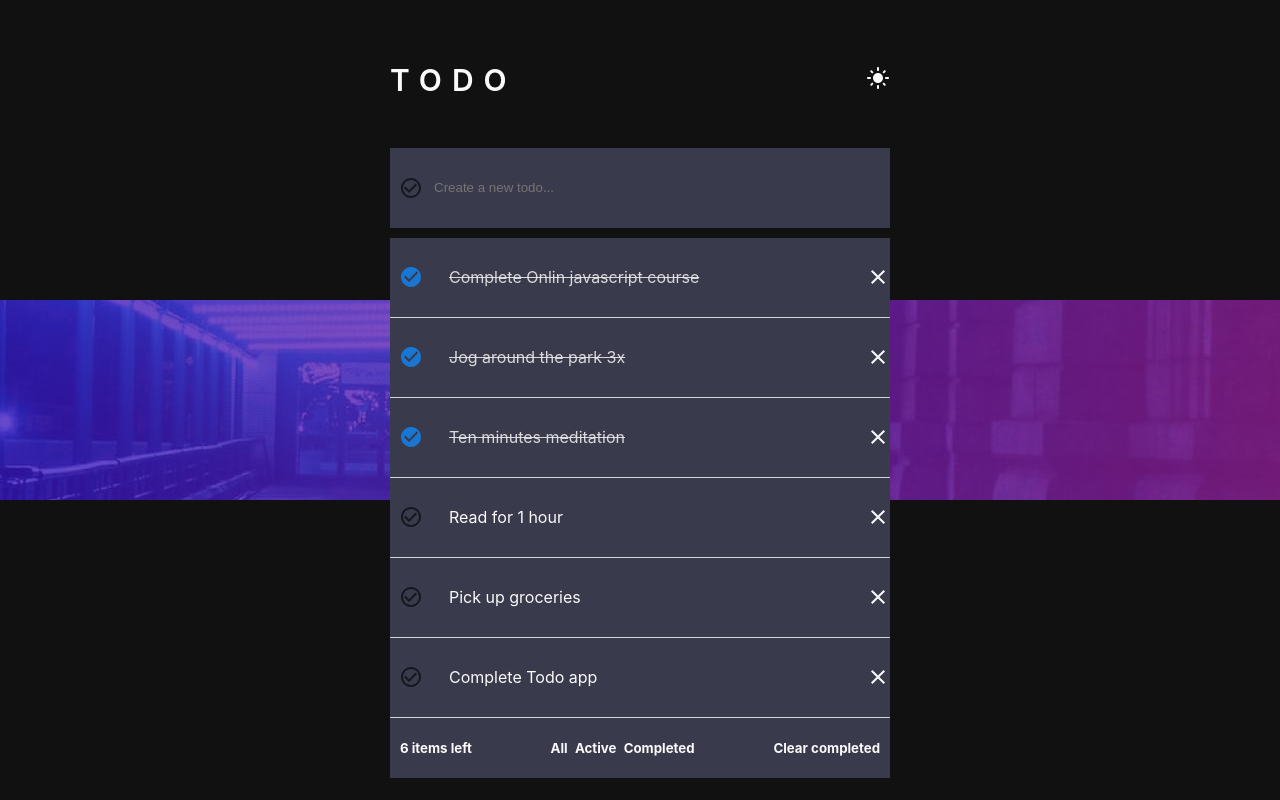
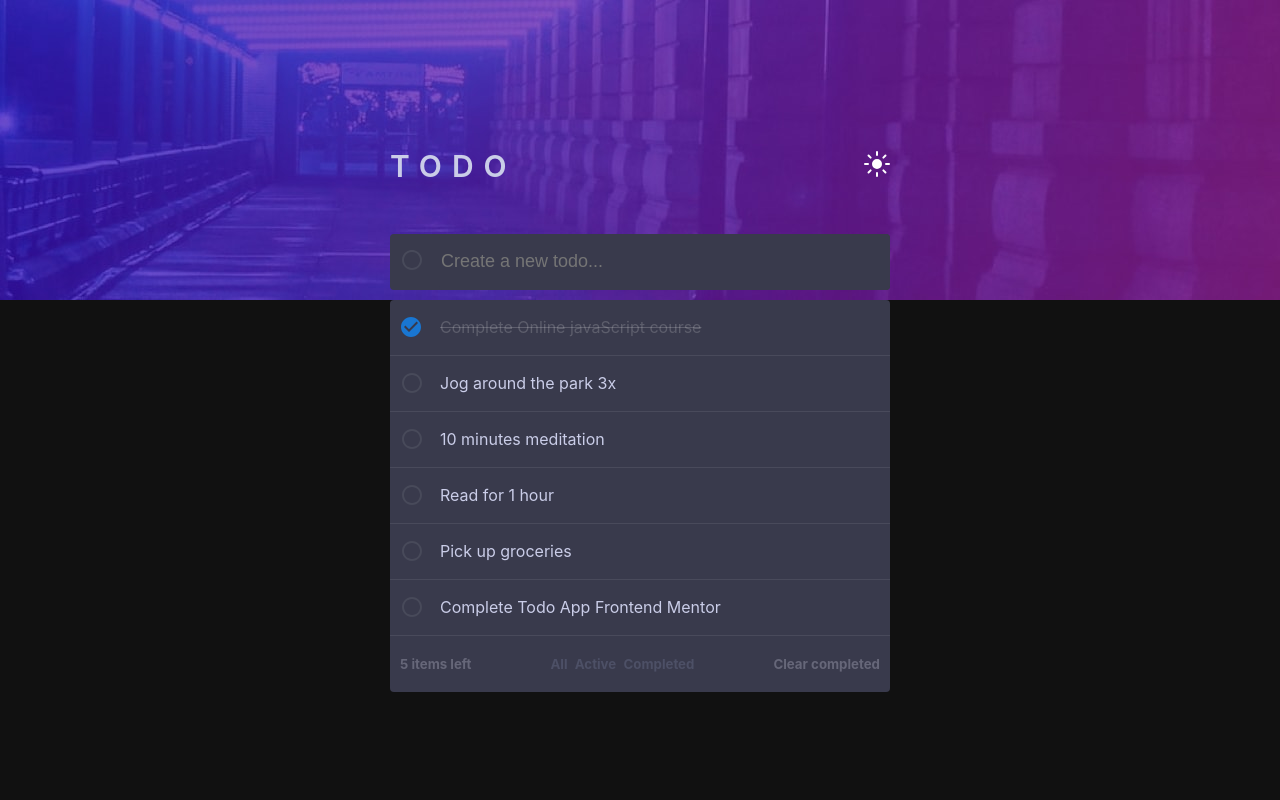
Before and after one commit to AdeCode/credit-todo, a React (Create React App) app: page / in a window 1280 px wide. Built offline with nearby package versions, Linux system fonts and the light colour scheme; a web font is replaced by a local one.

Commit message:
added a data file

```diff
--- a/src/App.js
+++ b/src/App.js
@@ -2,8 +2,8 @@ import './App.scss';
 import './style/theme.scss'
 import { useState } from 'react';
 import TodoList from './components/TodoList';
-import LightModeIcon from '@mui/icons-material/LightMode';
-import DarkModeIcon from '@mui/icons-material/DarkMode';
+import moon from './images/icon-moon.svg'
+import sun from './images/icon-sun.svg'
 
 function App() {
   const [theme, setTheme] = useState('dark')
@@ -19,23 +19,19 @@ function App() {
   return (
     <div className={`App ${theme}`}>
       <div className='container'>
-        <div className='content'>
             <div className='header'>
               <h4 className='header-title'>TODO</h4>
               <span onClick={toggleTheme} style={{ cursor:'pointer' }}>
-                {theme === 'dark' ? <LightModeIcon/> : <DarkModeIcon/>}
+                {theme === 'dark' ? <img src={sun} alt='light'/> : <img src={moon} alt='dark'/>}
               </span>
               {/* <LightModeIcon/> */}
               {/* <button onClick={toggleTheme}>Change Theme</button> */}
             </div>
             <TodoList />
-        </div>
       </div>
       {/* <header>
 
       </header> */}
-
-
     </div>
   );
 }
--- a/src/App.scss
+++ b/src/App.scss
@@ -7,32 +7,27 @@
 .App {
   height: 100vh;
   display: flex;
-  flex-direction: column;
   justify-content: center;
   align-items: center;
   background-color: var(--theme-page-background);
   color: var(--theme-page-text);
   margin: 0;
   padding: 0;
+  background-image: var(--theme-background-desktop-image);
+  background-repeat:no-repeat;
 }
 
 .container{
-  background-image: var(--theme-background-desktop-image);
-  width: 100vw;
-  display: flex;
-  justify-content: center;
-  align-items: center;
-}
+  // width: 100vw;
+  // display: flex;
+  // justify-content: center;
+  // align-items: center;
 
-.content{
-  // background: var(--theme-content-background);
-  height: 200px;
   width: 500px;
   display: flex;
   flex-direction: column;
-  justify-content: center;
-  align-items: center;
-  //background-image: var(--theme-background-image);
+  // justify-content: center;
+  // align-items: center;
 }
 
 .row{
@@ -44,7 +39,7 @@
   display: flex;
   justify-content: space-between;
   align-items: center;
-  // background: var(--theme-background-desktop);
+  color: var(--theme-text);
   &-title{
     font-weight: 600;
     font-stretch: expanded;
@@ -53,12 +48,27 @@
   }
 }
 
+.input, .card{
+  height: 7vh;
+  background-color: var(--theme-card-background);
+  // color: var(--theme-card-color);
+}
+
 .input{
   width: 100%;
-  height: 10vh;
+  border: none;
+  border-radius: 4px;
+  color: var(--theme-card-color);
+  font-size: 18px;
+}
+
+.form-group{
+  display: flex;
+  align-items: center;
   background-color: var(--theme-card-background);
-  border: none;
-
+  margin: 10px 0;
+  border-radius: 4px;
+  height: 7vh;
 }
 
 .completed{
@@ -70,9 +80,7 @@
   display: flex;
   align-items: center;
   justify-content: space-between;
-  height: 10vh;
-  background-color: var(--theme-card-background);
-  border-bottom: 1px solid var(--card-border);
+  border-bottom: 0.5px solid var(--card-border);
   color: var(--theme-page-text);
 }
 
@@ -88,22 +96,131 @@ input:focus{
   outline: none;
 }
 
-.form-group{
-  display: flex;
-  align-items: center;
-  background-color: var(--theme-card-background);
-  margin: 10px 0;
-}
+
 
 .footer-menu{
   display: flex;
   justify-content: space-between;
   background-color: var(--theme-card-background);
   padding: 0 10px;
+  color: var(--theme-new-bg);
 }
 
 .mid-item{
   display: flex;
   justify-content: space-between;
   width: 30%;
+
+  .item:hover{
+    color: var(--footer-menu-text-hover);
+  }
 }
+
+.active{
+  background-color: aqua;
+}
+
+.card:first-child{
+    border-top-left-radius: 4px;
+    border-top-right-radius: 4px;
+}
+
+.radio{
+  color: var(--theme-radio-button);
+}
+
+.circle{
+  color: var(--card-border);
+  // opacity: 0.2;
+}
+
+@media screen and (max-width: 375px) {
+  .header-title{
+    font-size: 20px;
+  }
+
+  .container{
+    width: 90vw;
+    height: 100%;
+  }
+
+  .title{
+    font-size: 0.7rem;
+  }
+
+  .footer-menu{
+    font-size: 0.7rem;
+  }
+
+  .App{
+    background-image: var(--theme-background-mobile-image);
+  }
+
+  .footer-menu{
+    margin-top: 3vh;
+    border-radius: 4px;
+    height: 7vh;
+    align-items: center;
+  }
+
+  .card-container{
+    border-radius: 4px;
+  }
+
+  .card{
+    padding-right: 10px;
+
+    .title{
+      padding-left: 5px;
+    }
+  }
+
+  .card:last-child{
+    border-bottom-left-radius: 4px;
+    border-bottom-right-radius: 4px;
+    font-size: 0.7rem;
+    padding: 0 5px 0 10px;
+    border-bottom: none;
+  }
+
+  .card:first-child{
+    border-top-left-radius: 4px;
+    border-top-right-radius: 4px;
+  }
+  .item-left, .item-right{
+    display: none;
+  }
+  .mid-item{
+    width: 100%;
+    justify-content: center;
+
+    .item{
+      margin: 0 5px;
+
+    }
+
+  }
+}
+
+@media screen and (min-width: 376px){
+  .close{
+    display: none;
+  }
+
+  .card:last-child{
+    display: none;
+  }
+
+  .item-left, .item-right{
+    color: var(--theme-new-bg-light);
+  }
+  .footer-menu{
+    align-items: center;
+    height: 7vh;
+    border-bottom-left-radius: 4px;
+    border-bottom-right-radius: 4px;
+  }
+  .title{
+    width: 90%;
+  }
+}
--- a/src/components/AddTodo.js
+++ b/src/components/AddTodo.js
@@ -2,19 +2,26 @@ import React from 'react'
 import CheckCircleIcon from '@mui/icons-material/CheckCircle';
 import CheckCircleOutlineIcon from '@mui/icons-material/CheckCircleOutline';
 import Checkbox from '@mui/material/Checkbox';
+import RadioButtonUncheckedIcon from '@mui/icons-material/RadioButtonUnchecked';
 
 export default function AddTodo({ onSubmit, onChange, title }) {
     return (
         <div>
             <form onSubmit={onSubmit}>
                 <div className='form-group'>
-                    <span>
+                    <span style={{ marginRight:'15px' }}>
                         {/* <input
                         type="checkbox"
                         /> */}
 
-                        <Checkbox
+                        {/* <Checkbox
                             icon={<CheckCircleOutlineIcon />}
+                        /> */}
+                        <RadioButtonUncheckedIcon
+                            icon={<CheckCircleOutlineIcon />}
+                            checkedIcon={<CheckCircleIcon />}
+                            style={{ marginLeft:'10px'}}
+                            className='circle'
                         />
                     </span>
                     <input
--- a/src/components/Card.js
+++ b/src/components/Card.js
@@ -3,26 +3,50 @@ import CheckCircleIcon from '@mui/icons-material/CheckCircle';
 import CheckCircleOutlineIcon from '@mui/icons-material/CheckCircleOutline';
 import Checkbox from '@mui/material/Checkbox';
 import CloseIcon from '@mui/icons-material/Close';
+import cross from '../images/icon-cross.svg'
+import favicon from '../images/favicon-32x32.png'
+import RadioButtonUncheckedIcon from '@mui/icons-material/RadioButtonUnchecked';
+
+
 
 export default function Card({title,deleteTask,markComplete,status}) {
   return (
     <div className='card'>
-        {/* <input
-            type="checkbox"
-            checked={!status}
-            onChange={markComplete}
-        /> */}
-        <Checkbox
+        {/* <Checkbox
             checked={!status}
             onChange={markComplete}
             icon={<CheckCircleOutlineIcon />}
             checkedIcon={<CheckCircleIcon />}
 
-        />
+        /> */}
+
+        {status===true ?
+            <RadioButtonUncheckedIcon
+                checked={!status}
+                onClick={markComplete}
+                icon={<CheckCircleOutlineIcon />}
+                checkedIcon={<CheckCircleIcon />}
+                style={{ marginLeft:'10px' }}
+                className='circle'
+            />
+            :
+            <Checkbox
+                checked={!status}
+                onChange={markComplete}
+                icon={<CheckCircleOutlineIcon />}
+                checkedIcon={<CheckCircleIcon />}
+
+            />
+        }
+
         <span className={status===false ? 'completed title' : 'title'}>{title}</span>
-        <CloseIcon
+        <span className='close'>
+            <img src={cross} onClick={() => deleteTask()}/>
+        {/* <CloseIcon
             onClick={() => deleteTask()}
-        />
+        /> */}
+        </span>
+
         {/* <button onClick={() => deleteTask()}>Delete</button> */}
     </div>
   )
--- /dev/null
+++ b/src/components/Data.js
@@ -0,0 +1,50 @@
+const List = {
+    lists : [
+        {
+            id:1,
+            title: 'Complete Online javaScript course',
+            active: false
+        },
+        {
+            id:2,
+            title: 'Jog around the park 3x',
+            active: true
+        },
+        {
+            id:3,
+            title: '10 minutes meditation',
+            active: true
+        },
+        {
+            id:4,
+            title: 'Read for 1 hour',
+            active: true
+        },
+        {
+            id:5,
+            title: 'Pick up groceries',
+            active: true
+        },
+        {
+            id:6,
+            title: 'Complete Todo App Frontend Mentor',
+            active: true
+        }
+    ],
+
+    getList: function (){
+        return (
+            (localStorage.getItem("todoList") &&
+                JSON.parse(localStorage.getItem("todoList"))) || this.lists
+        );
+    },
+
+    saveList: (lists) => {
+        localStorage.setItem("todoList", JSON.stringify(lists));
+    },
+    removeList: () => {
+        localStorage.removeItem("todoList")
+    }
+};
+
+export default List;
--- a/src/components/TodoList.js
+++ b/src/components/TodoList.js
@@ -2,10 +2,13 @@ import React, { useState, useEffect } from 'react'
 import AddTodo from './AddTodo'
 import Todos from './Todos'
 import Card from './Card'
+import List from './Data'
 
 export default function TodoList() {
     const [title, setTitle] = useState('')
-    const [todos, setTodos] = useState(Todos)
+    const [todos, setTodos] = useState(List.getList())
+    const [itemsLeft, setItemsLeft] = useState(1)
+
 
     const onSubmit = (e) => {
         e.preventDefault()
@@ -14,8 +17,10 @@ export default function TodoList() {
             title: title,
             active: 'true'
         }
+        // let newTodos = [...todos, todo]
         setTodos([...todos, todo])
         setTitle('')
+        List.saveList(todos)
     }
 
     const onChange = (e) => {
@@ -24,16 +29,27 @@ export default function TodoList() {
         console.log(title)
     }
 
+    const getItemsLeft = () => {
+        const active = todos.filter(todo => todo.active === true)
+        setItemsLeft(active.length)
+    }
+
+    useEffect(() => {
+        getItemsLeft()
+    }, [todos, setTodos])
+
     const deleteTask = (id) => {
         const newTodos = todos.filter(
             todo => todo.id !== id
         )
         setTodos(newTodos)
+        List.saveList(todos)
     }
 
     const toggleComplete = (id) => {
         const newTodos = todos.map((todo) => todo.id === id ? { ...todo, active: !todo.active } : todo)
         setTodos(newTodos)
+        List.saveList(todos)
     }
 
     const getAll = () => {
@@ -52,6 +68,7 @@ export default function TodoList() {
     const getActive = () => {
         const active = todos.filter(todo => todo.active === true)
         setTodos(active)
+        setItemsLeft(active.length)
     }
 
     return (
@@ -62,7 +79,7 @@ export default function TodoList() {
                 title={title}
             />
 
-            <div>
+            <div className='card-container'>
                 {todos.map((todo) => {
                     return (
                         <Card
@@ -75,18 +92,20 @@ export default function TodoList() {
                     )
                 }
                 )}
-
-                <div className='footer-menu'>
-                    <h5 className='item'>{todos.length} items left</h5>
-                    <div className='mid-item'>
-                        <h5 className='item' onClick={getAll} style={{ cursor:'pointer' }}>All</h5>
-                        <h5 className='item' onClick={getActive} style={{ cursor:'pointer' }}>Active</h5>
-                        <h5 className='item' onClick={getCompleted} style={{ cursor:'pointer' }}>Completed</h5>
-                    </div>
-                    <h5 className='item' onClick={clearCompleted} style={{ cursor:'pointer' }}>Clear completed</h5>
+                <div className='card'>
+                    <h5 className='item'>{itemsLeft} items left</h5>
+                    <h5 className='item' onClick={clearCompleted} style={{ cursor: 'pointer' }}>Clear completed</h5>
                 </div>
             </div>
-
+            <div className='footer-menu'>
+                <h5 className='item item-left'>{itemsLeft} items left</h5>
+                <div className='mid-item'>
+                    <h5 className='item' onClick={getAll} style={{ cursor: 'pointer' }}>All</h5>
+                    <h5 className='item' onClick={getActive} style={{ cursor: 'pointer' }}>Active</h5>
+                    <h5 className='item' onClick={getCompleted} style={{ cursor: 'pointer' }}>Completed</h5>
+                </div>
+                <h5 className='item item-right' onClick={clearCompleted} style={{ cursor: 'pointer' }}>Clear completed</h5>
+            </div>
         </div>
     )
 }
--- a/src/style/theme.scss
+++ b/src/style/theme.scss
@@ -4,31 +4,40 @@
     --theme-text: hsl(236, 33%, 92%);
     --theme-page-text: #111;
     --theme-new-bg: hsl(236, 9%, 61%);
-    --theme-background-image: url('../images/bg-mobile-light.jpg');
+    --theme-new-bg-light: hsl(236, 9%, 61%, .5);
+    --theme-background-mobile-image: url('../images/bg-mobile-light.jpg');
     --theme-background-desktop-image: url('../images/bg-desktop-light.jpg');
     --theme-content-background: hsl(0, 0%, 98%);
     --theme-card-background: hsl(0, 0%, 98%);
     --color-one:hsl(192, 100%, 67%);
     --color-two:hsl(220, 98%, 61%);
-    --footer-menu-text:hsl(220, 98%, 61%);
+    --footer-menu-text-hover:hsl(220, 98%, 61%);
     --Light-Gray: hsl(233, 11%, 84%);
     --very-light-gray: hsl(236, 9%, 61%);
-    --card-border:hsl(236, 9%, 61%);
+    --card-border:hsl(236, 9%, 61%, .2);
     --completed-task-text:hsl(233, 11%, 84%);
+    --theme-radio-button: hsl(0, 0%, 98%);
+    --Very-Light-Grayish-Blue: hsl(236, 33%, 92%);
+
 }
 
 .dark {
     --theme-color: #0000A8;
     --theme-page-background: #111;
-    --theme-page-text: hsl(0, 0%, 98%);
+    --theme-page-text: hsl(234, 39%, 85%);
     --theme-new-bg: hsl(233, 14%, 35%);
-    --theme-background-image: url('../images/bg-mobile-dark.jpg');
+    --theme-new-bg-light: hsl(236, 9%, 61%, .5);
+    --theme-background-mobile-image: url('../images/bg-mobile-dark.jpg');
     --theme-background-desktop-image: url('../images/bg-desktop-dark.jpg');
     --theme-content-background: hsl(237, 14%, 26%);
     --theme-card-background: hsl(237, 14%, 26%);
+    --theme-card-color: hsl(234, 39%, 85%);
     --color-one:var(--color-one);
     --color-two:var(--color-two);
-    --footer-menu-text:hsl(220, 98%, 61%);
-    --card-border:hsl(233, 11%, 84%);
-    --completed-task-text:hsla(0, 0%, 93%, 0.884);
+    --footer-menu-text-hover:hsl(220, 98%, 61%);
+    --card-border:hsl(233, 11%, 84%, .1);
+    --completed-task-text:hsla(0, 0%, 93%, .2);
+    --theme-radio-button: hsl(0, 0%, 98%);
+    --Light-Grayish-Blue: hsl(234, 39%, 85%);
+
 }
```
